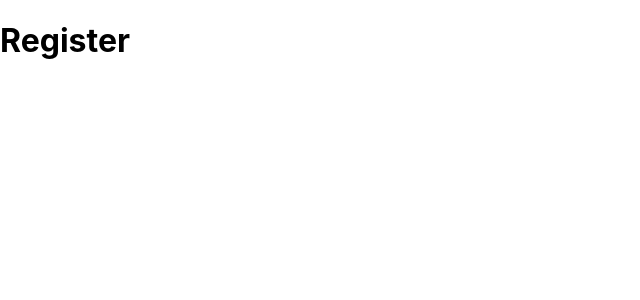
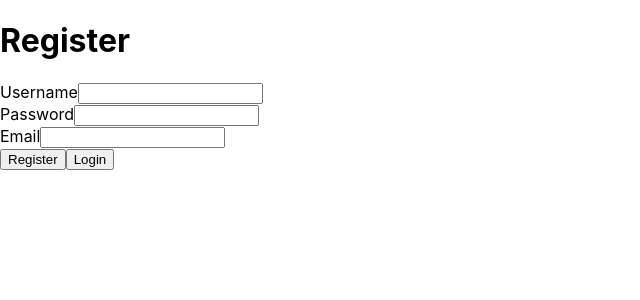
Before and after one commit to meloegel/SupLoad-FE, a React (Create React App) app: page /register in a window 1280 px wide. Shown: the top 300 px of the page, without its empty margins (0-640 px from the left). Built offline with nearby package versions, Linux system fonts and the light colour scheme.

Commit message:
added register page

```diff
--- a/src/account/Register.tsx
+++ b/src/account/Register.tsx
@@ -1,7 +1,121 @@
+import { useEffect, useState } from "react";
+import { useForm } from "react-hook-form";
+import { useNavigate } from "react-router-dom";
+import useFetch from "../hooks/useFetch";
+import { yupResolver } from "@hookform/resolvers/yup";
+import registerSchema from "../validation/RegisterSchema";
+import Button from "../common/Button";
+
+const initialFormValues = {
+  username: "",
+  password: "",
+  email: "",
+};
+
 export default function Register(): JSX.Element {
+  const navigate = useNavigate();
+  const [formValues, setFormValues] = useState(initialFormValues);
+  const [request, data] = useFetch<any>();
+  const {
+    register,
+    handleSubmit,
+    formState: { errors },
+  } = useForm({
+    mode: "all",
+    resolver: yupResolver(registerSchema),
+  });
+
+  const onInputChange = (evt: any) => {
+    const name = evt.target.name;
+    const value = evt.target.value;
+    setFormValues({
+      ...formValues,
+      [name]: value,
+    });
+  };
+
+  const onSubmit = () => {
+    const body = {
+      username: formValues.username,
+      password: formValues.password,
+      email: formValues.email,
+    };
+    const headers = {
+      "Content-Type": "application/json",
+      Authorization: `Basic ${btoa("lambda-client:lambda-secret")}`,
+    };
+    request(`http://localhost:2019/user`, {
+      method: "POST",
+      body: JSON.stringify(body),
+      headers: headers,
+    });
+  };
+
+  useEffect(() => {
+    if (data) {
+      localStorage.setItem("token", `Bearer ${data.access_token}`);
+      localStorage.setItem("username", `${formValues.username}`);
+      navigate("/home");
+    }
+  }, [data, navigate, formValues]);
+
   return (
-    <div>
-      <h1>Register</h1>
-    </div>
+    <form onSubmit={handleSubmit(onSubmit)} className="w-1/2 m-auto p-4">
+      <h1 className="text-center text-2xl">Register</h1>
+      <div className="w-4/6 text-right p-4">
+        <div className="p-2 ">
+          <label className="text-white mr-2">Username</label>
+          <input
+            {...register("username")}
+            className="bg-gray-200 border border-black"
+            value={formValues.username}
+            onChange={onInputChange}
+            name="username"
+            type="text"
+          />
+        </div>
+        {errors.username && (
+          <p className="text-red-600 text-xs m-2">{errors.username?.message}</p>
+        )}
+        <div className="p-2">
+          <label className="text-white mr-2">Password</label>
+          <input
+            {...register("password")}
+            className="bg-gray-200 border border-black"
+            value={formValues.password}
+            onChange={onInputChange}
+            name="password"
+            type="text"
+          />
+        </div>
+        {errors.password && (
+          <p className="text-red-600 text-xs m-2">{errors.password?.message}</p>
+        )}
+        <div className="p-2">
+          <label className="text-white mr-2">Email</label>
+          <input
+            {...register("email")}
+            className="bg-gray-200 border border-black"
+            value={formValues.email}
+            onChange={onInputChange}
+            name="email"
+            type="text"
+          />
+        </div>
+        {errors.email && (
+          <p className="text-red-600 text-xs m-2">{errors.email?.message}</p>
+        )}
+      </div>
+      <div className="flex justify-evenly p-6">
+        <Button text="Register" className="text-white" onClick={() => {}} />
+        <Button
+          text="Login"
+          className="text-white"
+          onClick={() => {
+            navigate("/");
+          }}
+        />
+      </div>
+    </form>
   );
 }
--- /dev/null
+++ b/src/validation/RegisterSchema.tsx
@@ -0,0 +1,20 @@
+import * as yup from "yup";
+
+const registerSchema = yup
+  .object()
+  .shape({
+    username: yup
+      .string()
+      .trim()
+      .min(3, "Username must be more than 3 characters")
+      .required("Obviously username is required, dummy"),
+    password: yup
+      .string()
+      .trim()
+      .min(3, "Password must be more than 3 characters")
+      .required("Obviously password is required, dummy"),
+    email: yup.string().email("Must be a valid email address"),
+  })
+  .required();
+
+export default registerSchema;
```
